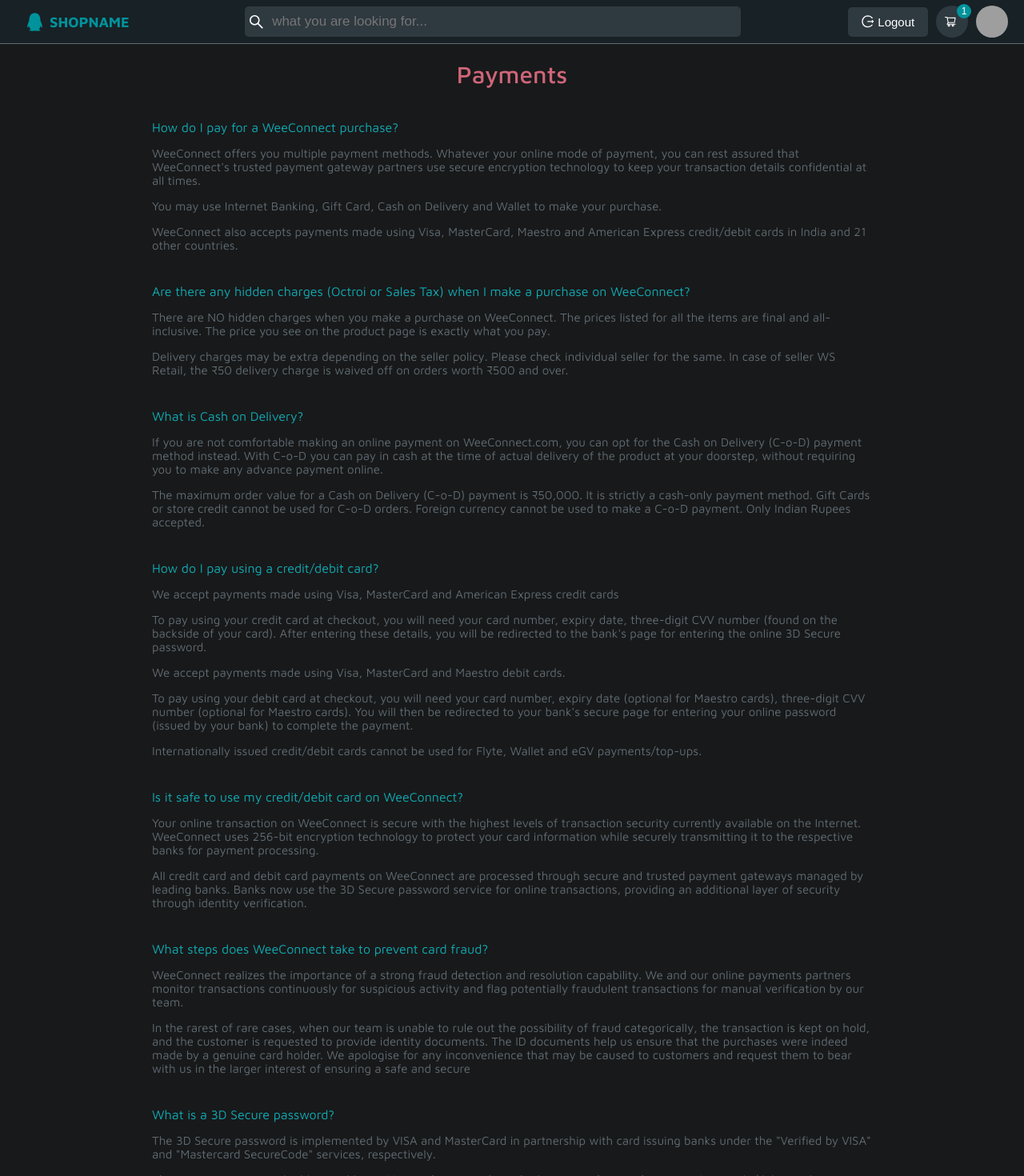
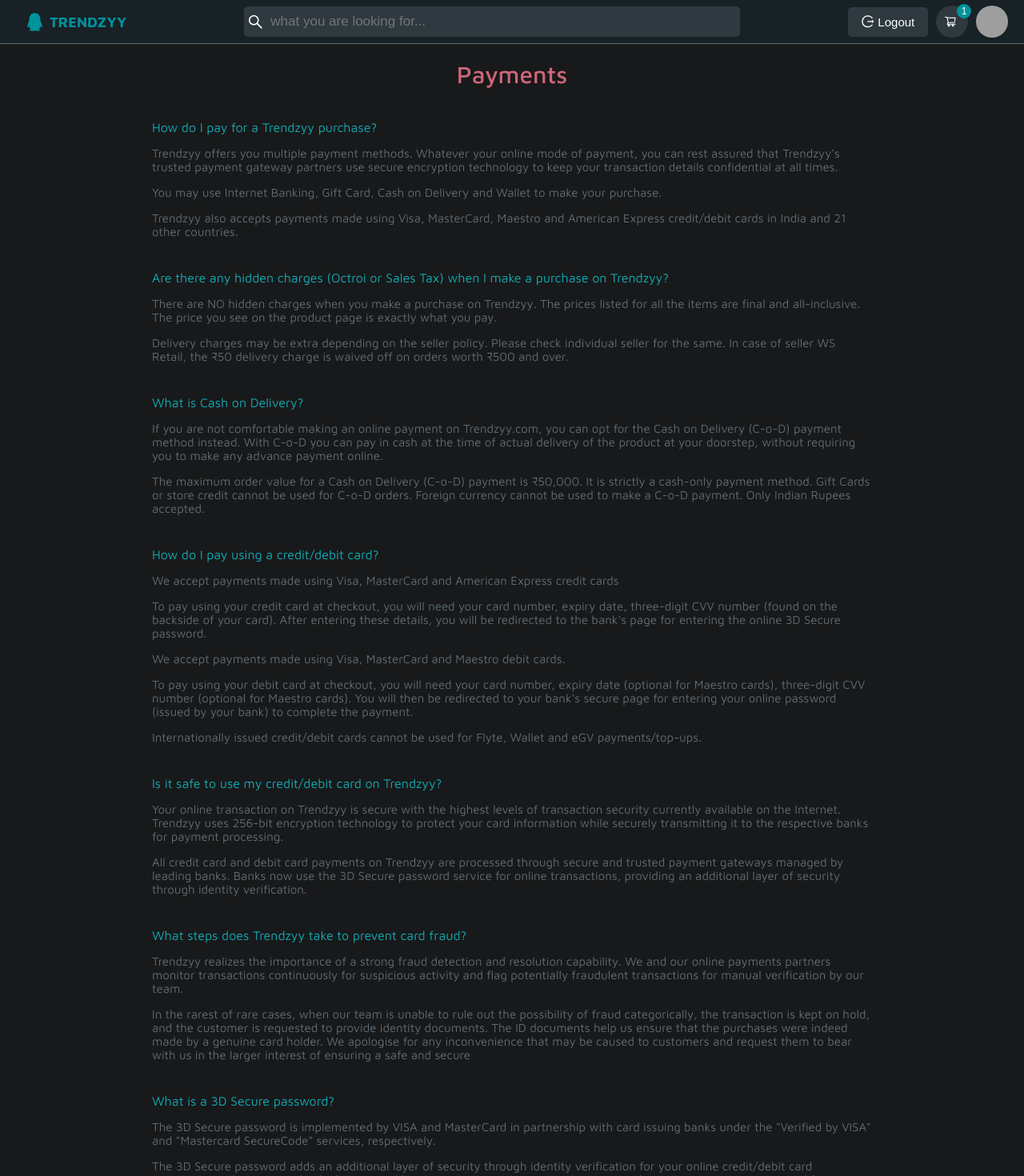
Before and after one commit to mandal097/ecommerce-mern-frontend, a React (Create React App) app: page /payments in a window 1280 px wide. Shown: the top 1470 px of the page at 80% size. Built offline with nearby package versions, Linux system fonts and the light colour scheme; grey boxes are pictures that could not be loaded; a web font is replaced by a local one.

Commit message:
changing our app name --> trendzyy

```diff
--- a/public/index.html
+++ b/public/index.html
@@ -10,34 +10,12 @@
       content="Web site created using create-react-app"
     />
     <link rel="apple-touch-icon" href="%PUBLIC_URL%/logo192.png" />
-    <!--
-      manifest.json provides metadata used when your web app is installed on a
-      user's mobile device or desktop. See https://developers.google.com/web/fundamentals/web-app-manifest/
-    -->
+
     <link rel="manifest" href="%PUBLIC_URL%/manifest.json" />
-    <!--
-      Notice the use of %PUBLIC_URL% in the tags above.
-      It will be replaced with the URL of the `public` folder during the build.
-      Only files inside the `public` folder can be referenced from the HTML.
-
-      Unlike "/favicon.ico" or "favicon.ico", "%PUBLIC_URL%/favicon.ico" will
-      work correctly both with client-side routing and a non-root public URL.
-      Learn how to configure a non-root public URL by running `npm run build`.
-    -->
-    <title>React App</title>
+    <title>Trendzyy</title>
   </head>
   <body>
     <noscript>You need to enable JavaScript to run this app.</noscript>
     <div id="root"></div>
-    <!--
-      This HTML file is a template.
-      If you open it directly in the browser, you will see an empty page.
-
-      You can add webfonts, meta tags, or analytics to this file.
-      The build step will place the bundled scripts into the <body> tag.
-
-      To begin the development, run `npm start` or `yarn start`.
-      To create a production bundle, use `npm run build` or `yarn build`.
-    -->
   </body>
 </html>
--- a/src/components/Navbar/Navbar.jsx
+++ b/src/components/Navbar/Navbar.jsx
@@ -18,7 +18,7 @@
             <div className={styles.navbar}>
                 <div className={styles.logo} onClick={() => navigate('/')}>
                     <QqOutlined className={styles.icon} />
-                    <span>Shopname</span>
+                    <span>Trendzyy</span>
                 </div>
                 <div className={styles.middle}>
                     <SearchOutlined className={styles.icon} />
--- a/src/pages/FAQ/FAQ.jsx
+++ b/src/pages/FAQ/FAQ.jsx
@@ -29,7 +29,7 @@
     return (
         <div className={styles.faq_stripe}>
             <div className={styles.ques}>
-                <p>What is Cold Brew Coffee? Why should I opt for this?</p>
+                <p>What is Cold Trendzyy? Why should I opt for this?</p>
                 <div className={styles.controls} onClick={handleClick}>
                     {arrowDir === 'up'
                         ? <UpOutlined className={styles.icon} />
--- a/src/pages/Payments/data.js
+++ b/src/pages/Payments/data.js
@@ -1,18 +1,18 @@
 export const payments = [
     {
         id: 1,
-        mode: 'How do I pay for a WeeConnect purchase?',
+        mode: 'How do I pay for a Trendzyy purchase?',
         desc: [
-            "WeeConnect offers you multiple payment methods. Whatever your online mode of payment, you can rest assured that WeeConnect's trusted payment gateway partners use secure encryption technology to keep your transaction details confidential at all times.",
+            "Trendzyy offers you multiple payment methods. Whatever your online mode of payment, you can rest assured that Trendzyy's trusted payment gateway partners use secure encryption technology to keep your transaction details confidential at all times.",
             "You may use Internet Banking, Gift Card, Cash on Delivery and Wallet to make your purchase.",
-            "WeeConnect also accepts payments made using Visa, MasterCard, Maestro and American Express credit/debit cards in India and 21 other countries."
+            "Trendzyy also accepts payments made using Visa, MasterCard, Maestro and American Express credit/debit cards in India and 21 other countries."
         ]
     },
     {
         id: 2,
-        mode: "Are there any hidden charges (Octroi or Sales Tax) when I make a purchase on WeeConnect?",
+        mode: "Are there any hidden charges (Octroi or Sales Tax) when I make a purchase on Trendzyy?",
         desc: [
-            "There are NO hidden charges when you make a purchase on WeeConnect. The prices listed for all the items are final and all-inclusive. The price you see on the product page is exactly what you pay.",
+            "There are NO hidden charges when you make a purchase on Trendzyy. The prices listed for all the items are final and all-inclusive. The price you see on the product page is exactly what you pay.",
             "Delivery charges may be extra depending on the seller policy. Please check individual seller for the same. In case of seller WS Retail, the ₹50 delivery charge is waived off on orders worth ₹500 and over."
         ]
     },
@@ -20,7 +20,7 @@
         id: 3,
         mode: "What is Cash on Delivery?",
         desc: [
-            "If you are not comfortable making an online payment on WeeConnect.com, you can opt for the Cash on Delivery (C-o-D) payment method instead. With C-o-D you can pay in cash at the time of actual delivery of the product at your doorstep, without requiring you to make any advance payment online.",
+            "If you are not comfortable making an online payment on Trendzyy.com, you can opt for the Cash on Delivery (C-o-D) payment method instead. With C-o-D you can pay in cash at the time of actual delivery of the product at your doorstep, without requiring you to make any advance payment online.",
             "The maximum order value for a Cash on Delivery (C-o-D) payment is ₹50,000. It is strictly a cash-only payment method. Gift Cards or store credit cannot be used for C-o-D orders. Foreign currency cannot be used to make a C-o-D payment. Only Indian Rupees accepted."
         ]
     },
@@ -37,17 +37,17 @@
     },
     {
         id: 5,
-        mode: "Is it safe to use my credit/debit card on WeeConnect?",
+        mode: "Is it safe to use my credit/debit card on Trendzyy?",
         desc: [
-            "Your online transaction on WeeConnect is secure with the highest levels of transaction security currently available on the Internet. WeeConnect uses 256-bit encryption technology to protect your card information while securely transmitting it to the respective banks for payment processing.",
-            "All credit card and debit card payments on WeeConnect are processed through secure and trusted payment gateways managed by leading banks. Banks now use the 3D Secure password service for online transactions, providing an additional layer of security through identity verification."
+            "Your online transaction on Trendzyy is secure with the highest levels of transaction security currently available on the Internet. Trendzyy uses 256-bit encryption technology to protect your card information while securely transmitting it to the respective banks for payment processing.",
+            "All credit card and debit card payments on Trendzyy are processed through secure and trusted payment gateways managed by leading banks. Banks now use the 3D Secure password service for online transactions, providing an additional layer of security through identity verification."
         ]
     },
     {
         id: 6,
-        mode: "What steps does WeeConnect take to prevent card fraud?",
+        mode: "What steps does Trendzyy take to prevent card fraud?",
         desc: [
-            "WeeConnect realizes the importance of a strong fraud detection and resolution capability. We and our online payments partners monitor transactions continuously for suspicious activity and flag potentially fraudulent transactions for manual verification by our team.",
+            "Trendzyy realizes the importance of a strong fraud detection and resolution capability. We and our online payments partners monitor transactions continuously for suspicious activity and flag potentially fraudulent transactions for manual verification by our team.",
             "In the rarest of rare cases, when our team is unable to rule out the possibility of fraud categorically, the transaction is kept on hold, and the customer is requested to provide identity documents. The ID documents help us ensure that the purchases were indeed made by a genuine card holder. We apologise for any inconvenience that may be caused to customers and request them to bear with us in the larger interest of ensuring a safe and secure"
         ]
     },
--- a/src/pages/Security/data.js
+++ b/src/pages/Security/data.js
@@ -1,13 +1,13 @@
 export const shopping = [
     {
         id: 1,
-        topic: 'Is it safe to use my credit/debit card on WeeConnect?',
-        desc: "Your online transaction on WeeConnect is secure with the highest levels of transaction security currently available on the Internet. WeeConnect uses 256-bit encryption technology to protect your card information while securely transmitting it to the respective banks for payment processing. All credit card and debit card payments on WeeConnect are processed through secure and trusted payment gateways managed by leading banks. Banks now use the 3D Secure password service for online transactions, providing an additional layer of security through identity verification."
+        topic: 'Is it safe to use my credit/debit card on Trendzyy?',
+        desc: "Your online transaction on Trendzyy is secure with the highest levels of transaction security currently available on the Internet. Trendzyy uses 256-bit encryption technology to protect your card information while securely transmitting it to the respective banks for payment processing. All credit card and debit card payments on Trendzyy are processed through secure and trusted payment gateways managed by leading banks. Banks now use the 3D Secure password service for online transactions, providing an additional layer of security through identity verification."
     },
     {
         id: 2,
-        topic: 'Does WeeConnect store my credit/debit card infomation?',
-        desc: "WeeConnect stores the first 6 and last 4 digits of your card number in a secure and encrypted manner. The first 6 digits (also known as the Bank Identification Number) are used to identify the bank name and country where your card was issued. The first 6 and last 4 digits are together used for fraud detection and prevention purposes."
+        topic: 'Does Trendzyy store my credit/debit card infomation?',
+        desc: "Trendzyy stores the first 6 and last 4 digits of your card number in a secure and encrypted manner. The first 6 digits (also known as the Bank Identification Number) are used to identify the bank name and country where your card was issued. The first 6 and last 4 digits are together used for fraud detection and prevention purposes."
     },
 ]
 
@@ -15,7 +15,7 @@
 
     {
         id: 1,
-        topic: 'What credit/debit cards are accepted on WeeConnect?',
+        topic: 'What credit/debit cards are accepted on Trendzyy?',
         desc: "We accept VISA, MasterCard, Maestro, Rupay, American Express, Diner's Club and Discover credit/debit cards."
     },
     {
@@ -25,7 +25,7 @@
     },
     {
         id: 3,
-        topic: 'What other payment options are available on WeeConnect?',
+        topic: 'What other payment options are available on Trendzyy?',
         desc: "Apart from Credit and Debit Cards, we accept payments by Internet Banking (covering 44 banks), Cash-on-Delivery, Equated Monthly Installments (EMI), E-Gift Vouchers, PhonePe UPI and PhonePe wallet."
     },
 ]
--- a/src/pages/Shipping/data.js
+++ b/src/pages/Shipping/data.js
@@ -4,7 +4,7 @@
         topic: 'What are the delivery charges?',
         desc: [
             "Sellers incur relatively higher shipping costs on low value items. In such cases, charging a nominal delivery charge helps them offset logistics costs. Please check your order summary to understand the delivery charges for individual products.",
-            "For Products listed as WeeConnect Plus, a Rs 40 charge for delivery per item may be applied if the order value is less than Rs 500. While, orders of Rs 500 or above are delivered free."
+            "For Products listed as Trendzyy Plus, a Rs 40 charge for delivery per item may be applied if the order value is less than Rs 500. While, orders of Rs 500 or above are delivered free."
         ]
     },
     {
@@ -61,8 +61,8 @@
     },
     {
         id: 11,
-        topic: `Does WeeConnect deliver internationally?`,
-        desc: ["As of now, WeeConnect doesn't deliver items internationally."]
+        topic: `Does Trendzyy deliver internationally?`,
+        desc: ["As of now, Trendzyy doesn't deliver items internationally."]
     },
 
 ]
```
Also changed, not shown: src/pages/Home/data.js (+5 -5 lines), src/pages/TermsOfUse/Terms.jsx (+14 -14 lines).
